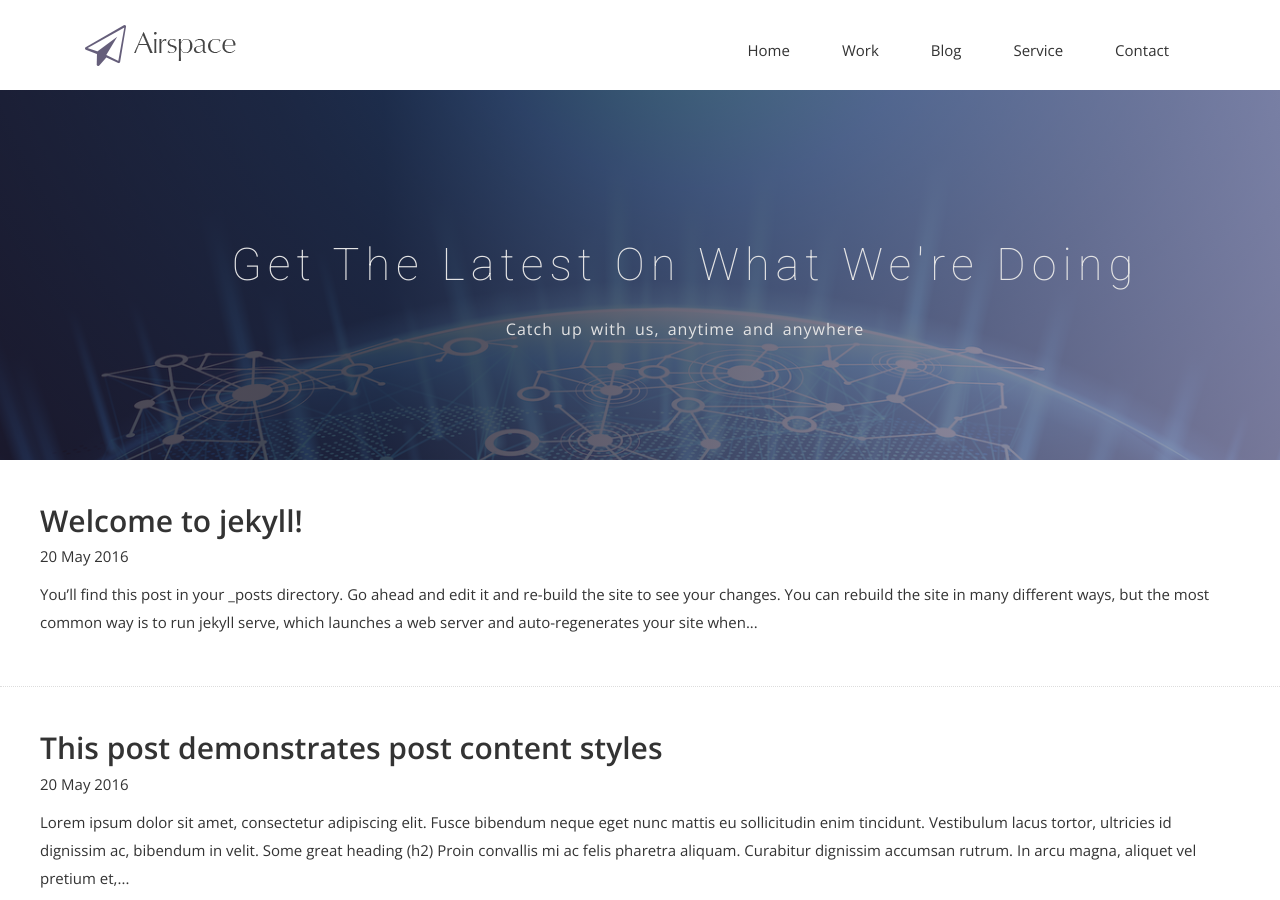
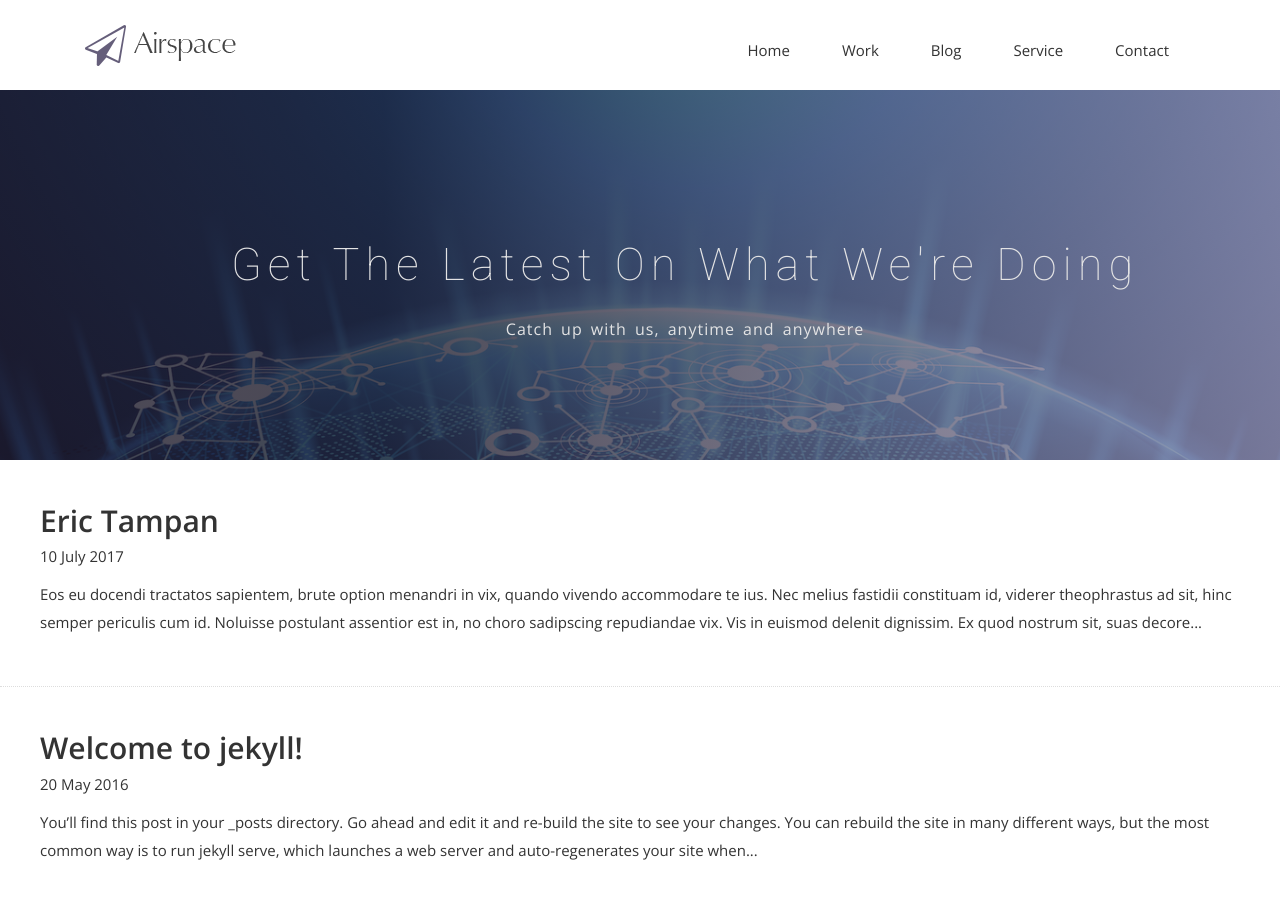
Before and after one commit to gilangbh/idblockchainjekyll, a Jekyll site: the page built from blog.html, in a window 1280 px wide and 900 px high. Built offline with Jekyll 4.4.1, drawn with Linux system fonts in a browser that asks for light colours; nearby versions of some CDN libraries; some web fonts are replaced.

Commit message:
updated project info

```diff
--- /dev/null
+++ b/_posts/2017-07-10-eric-tampan.md
@@ -0,0 +1,12 @@
+---
+layout: post
+---
+
+Eos eu docendi tractatos sapientem, brute option menandri in vix, quando vivendo accommodare te ius. Nec melius fastidii constituam id, viderer theophrastus ad sit, hinc semper periculis cum id. Noluisse postulant assentior est in, no choro sadipscing repudiandae vix. Vis in euismod delenit dignissim. Ex quod nostrum sit, suas decore animal id ius, nobis solet detracto quo te.
+
+{% comment %}
+Might you have an include in your theme? Why not try it here!
+{% include my-themes-great-include.html %}
+{% endcomment %}
+
+No laudem altera adolescens has, volumus lucilius eum no. Eam ei nulla audiam efficiantur. Suas affert per no, ei tale nibh sea. Sea ne magna harum, in denique scriptorem sea, cetero alienum tibique ei eos. Labores persequeris referrentur eos ei.
```
Also changed, not shown: contact.html (+0 -14 lines), README.md.
